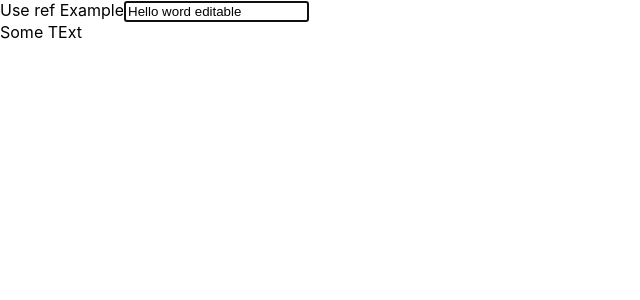
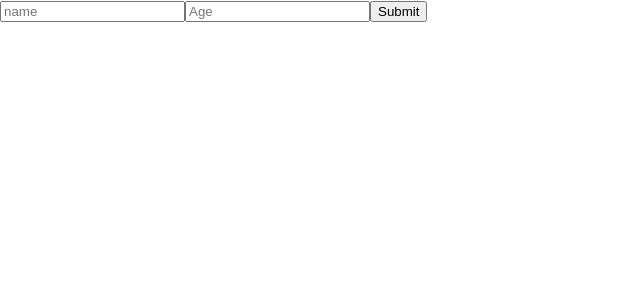
Before and after one commit to LucasLinsDev/react-course, a React (Create React App) app: page / in a window 1280 px wide. Shown: the top 300 px of the page, without its empty margins (0-640 px from the left). Built offline with nearby package versions, Linux system fonts and the light colour scheme.

Commit message:
add form

```diff
--- a/src/App.js
+++ b/src/App.js
@@ -1,13 +1,11 @@
 import ClassBasedComponent from "./components/classBasedComponent";
+import Form from "./Form";
 import UseSteateHookExample from "./Hooks/useState";
 import { UseReducerHookExample } from "./UseReducer";
 import UseRefExample from "./UseRef";
 
 function App() {
-  return (
-
-    <UseRefExample/>
-  );
+  return <Form />;
 }
 
 export default App;
--- /dev/null
+++ b/src/Form/index.jsx
@@ -0,0 +1,42 @@
+import React, { createRef, useState } from "react";
+
+const Form = () => {
+  const nameRef = createRef(null);
+  const ageRef = createRef(null);
+  const [formData, setFormData] = useState({});
+
+  const handleFormSubmit = (e) => {
+    e.preventDefault();
+
+    const extractCurrentValueFromName = nameRef.current.value;
+    const extractCurrentValueFromAgre = ageRef.current.value;
+
+    console.log(extractCurrentValueFromAgre, extractCurrentValueFromName);
+
+    setFormData({
+      name: extractCurrentValueFromName,
+      age: extractCurrentValueFromAgre,
+    });
+
+    nameRef.current.value = "";
+    ageRef.current.value = "";
+  };
+
+  return (
+    <div>
+      <form action="" onSubmit={handleFormSubmit}>
+        <input name="name" placeholder="name" ref={nameRef} />
+        <input type="number" name="age" placeholder="Age" ref={ageRef} />
+        <button type="submit">Submit</button>
+      </form>
+
+      {formData && Object.keys(formData).length > 0 ? (
+        <p>
+          Name is {formData.name} & and Age is {formData.age}
+        </p>
+      ) : null}
+    </div>
+  );
+};
+
+export default Form;
```
